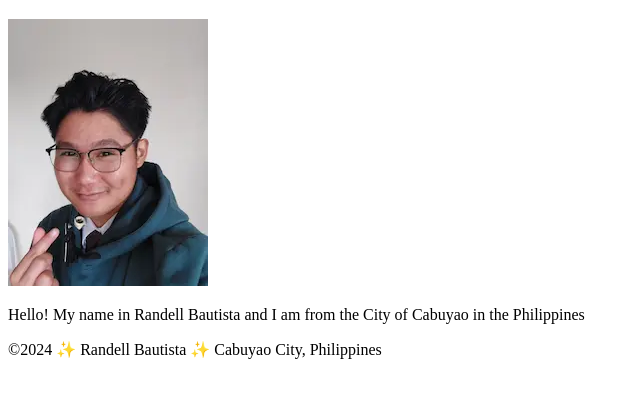
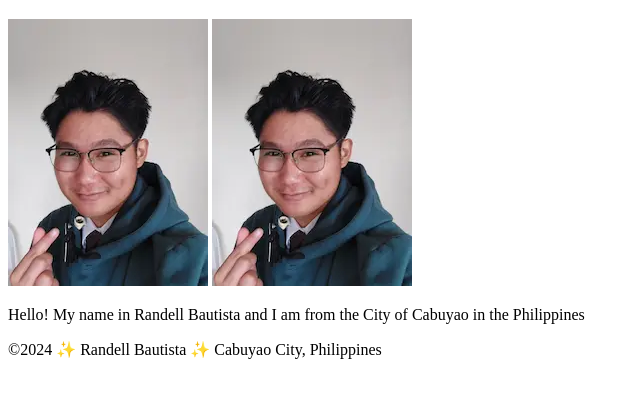
Before and after one commit to areyendiielel/wdd130-1, a plain HTML site: page index.html in a window 1280 px wide. Shown: the part 87-484 px from the top of the page, without its empty margins (0-640 px from the left). Drawn offline with Linux system fonts and the light colour scheme.

Commit message:
Update index.html

```diff
--- a/index.html
+++ b/index.html
@@ -16,6 +16,7 @@
         <main>
             <h1> Randell Bautista | WDD 130</h1>
             <img src="images/profile.webp" alt="Hello, my names is Randell Bautista" width="200">
+            <img src="images/profile.webp" alt="Hello, my names is Randell Bautista" width="200">
             <p>Hello! My name in Randell Bautista and I am from the City of Cabuyao in the Philippines</p>
         </main>
         <footer>
```
